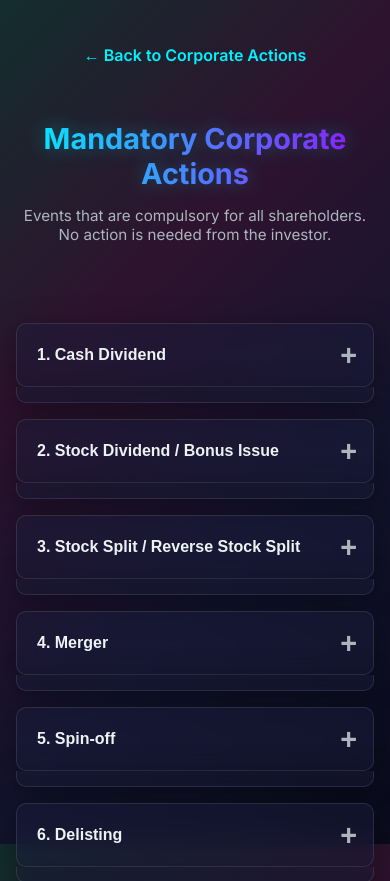
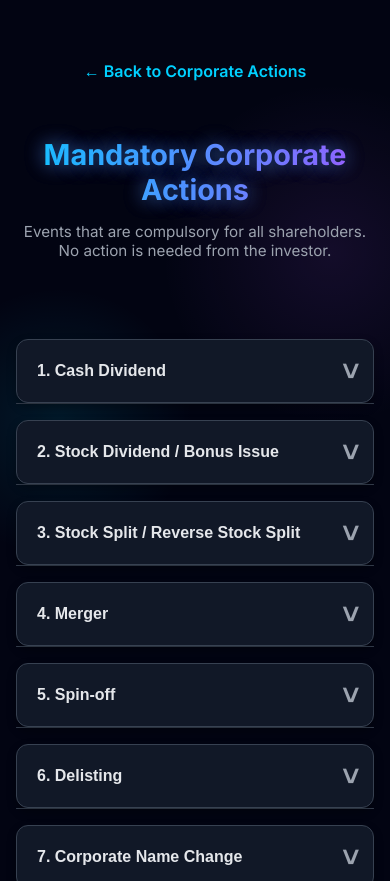
Before and after one commit to rkhaire44-hash/Interview, a plain HTML site: page mandatory_corporate_actions.html in a window 390 px wide. Shown: the top 881 px of the page. Drawn offline with Linux system fonts and the light colour scheme.

Commit message:
Update style.css

```diff
--- a/style.css
+++ b/style.css
@@ -1,26 +1,22 @@
-/* --- Global Styles & Nebula Theme --- */
+/* --- Global Styles & Fintech Pro Theme --- */
 :root {
-    --bg-primary: #0a0b1c;
-    --bg-secondary: #13142e;
-    --accent-cyan: #00f2fe;
-    --accent-magenta: #a200ff;
-    --text-primary: #edf2f4;
-    --text-secondary: #adb5bd;
-    --border-color-translucent: rgba(255, 255, 255, 0.1);
-}
-
-@keyframes gradientAnimation {
-    0% { background-position: 0% 50%; }
-    50% { background-position: 100% 50%; }
-    100% { background-position: 0% 50%; }
+    --bg-primary: #020412;
+    --bg-card: #111827;
+    --accent-primary: #00d1ff;
+    --accent-secondary: #ad53ff;
+    --text-primary: #e5e7eb;
+    --text-secondary: #9ca3af;
+    --border-color: #374151;
+    --glow-shadow-primary: 0 0 20px rgba(0, 209, 255, 0.4);
+    --glow-shadow-secondary: 0 0 20px rgba(173, 83, 255, 0.4);
 }
 
 body {
     font-family: 'Inter', sans-serif;
     background-color: var(--bg-primary);
-    background: linear-gradient(-45deg, #0a0b1c, #13142e, #2e132e, #132e2e);
-    background-size: 400% 400%;
-    animation: gradientAnimation 20s ease infinite;
+    background-image:
+        radial-gradient(circle at 15% 50%, rgba(0, 209, 255, 0.1), transparent 25%),
+        radial-gradient(circle at 85% 30%, rgba(173, 83, 255, 0.1), transparent 25%);
     background-attachment: fixed;
     color: var(--text-primary);
     display: flex;
@@ -40,18 +36,19 @@ body {
 }
 
 .main-header h1, .page-header h1 {
-    font-size: 2.8rem;
-    font-weight: 700;
-    background: linear-gradient(90deg, var(--accent-cyan), var(--accent-magenta));
+    font-size: 3.2rem;
+    font-weight: 800;
+    background: linear-gradient(90deg, var(--accent-primary), var(--accent-secondary));
     -webkit-background-clip: text;
     -webkit-text-fill-color: transparent;
     margin-bottom: 0.5rem;
-    text-shadow: 0 0 20px rgba(0, 242, 254, 0.3);
+    text-shadow: var(--glow-shadow-primary), var(--glow-shadow-secondary);
 }
 
 .main-header p, .page-header p {
     font-size: 1.2rem;
     color: var(--text-secondary);
+    max-width: 600px;
 }
 
 /* --- Button Grid --- */
@@ -63,13 +60,19 @@ body {
     max-width: 1100px;
 }
 
-/* --- Glassmorphism Effect for Buttons & Panels --- */
-.topic-button, .accordion, .panel {
-    background: rgba(27, 28, 59, 0.5); /* Semi-transparent background */
-    backdrop-filter: blur(10px);
-    -webkit-backdrop-filter: blur(10px); /* For Safari */
-    border: 1px solid var(--border-color-translucent);
-    box-shadow: 0 8px 32px 0 rgba(0, 0, 0, 0.37);
+/* --- Base Style for Interactive Cards (Buttons, Accordions) --- */
+.topic-button, .accordion {
+    background-color: var(--bg-card);
+    border: 1px solid var(--border-color);
+    box-shadow: 0 4px 10px rgba(0,0,0,0.3);
+    transition: transform 0.3s ease, box-shadow 0.3s ease, border-color 0.3s ease;
+    border-radius: 12px;
+}
+
+.topic-button:hover, .accordion:hover {
+    transform: translateY(-5px);
+    border-color: var(--accent-primary);
+    box-shadow: 0 10px 25px rgba(0,0,0,0.4), var(--glow-shadow-primary);
 }
 
 /* --- Individual Buttons --- */
@@ -77,32 +80,24 @@ body {
     color: var(--text-primary);
     text-decoration: none;
     padding: 1.5rem 2rem;
-    border-radius: 12px;
     text-align: center;
     font-size: 1.2rem;
     font-weight: 600;
-    transition: transform 0.2s ease, box-shadow 0.2s ease, border-color 0.2s ease;
-}
-
-.topic-button:hover {
-    transform: translateY(-6px) scale(1.02);
-    box-shadow: 0 10px 20px rgba(0, 0, 0, 0.2), 0 0 20px rgba(0, 242, 254, 0.2);
-    border: 1px solid rgba(0, 242, 254, 0.5);
 }
 
 /* --- Back Link for Sub-Pages --- */
 .back-link {
     display: inline-block;
-    color: var(--accent-cyan);
+    color: var(--accent-primary);
     text-decoration: none;
     font-weight: 600;
     margin-bottom: 1.5rem;
-    transition: color 0.2s ease;
+    transition: color 0.2s ease, text-shadow 0.2s ease;
 }
 
 .back-link:hover {
-    color: var(--accent-magenta);
-    text-decoration: underline;
+    color: var(--accent-secondary);
+    text-shadow: var(--glow-shadow-secondary);
 }
 
 /* --- Content & Accordion Styles --- */
@@ -117,63 +112,63 @@ body {
     cursor: pointer;
     padding: 20px 60px 20px 30px;
     width: 100%;
-    border-radius: 10px;
     text-align: left;
     outline: none;
     font-size: 1.15rem;
     font-weight: 600;
-    transition: background-color 0.3s ease, border-radius 0.3s ease;
     margin-top: 1rem;
 }
 
 .accordion::after {
-    content: '+';
+    content: '>';
+    font-family: monospace;
     font-size: 1.8rem;
     color: var(--text-secondary);
     position: absolute;
     right: 30px;
     top: 50%;
-    transform: translateY(-50%);
-    transition: transform 0.3s ease, color 0.3s ease;
+    transform: translateY(-50%) rotate(90deg);
+    transition: transform 0.4s cubic-bezier(0.19, 1, 0.22, 1), color 0.3s ease;
 }
 
 .accordion.active::after {
-    transform: translateY(-50%) rotate(45deg);
-    color: var(--accent-cyan);
-}
-
-.accordion:hover {
-    background: rgba(46, 47, 86, 0.6);
+    transform: translateY(-50%) rotate(-90deg);
+    color: var(--accent-primary);
 }
 
 .accordion.active {
     border-bottom-left-radius: 0;
     border-bottom-right-radius: 0;
-    border-bottom: 1px solid transparent;
+    border-color: var(--accent-primary);
+    box-shadow: 0 10px 25px rgba(0,0,0,0.4), var(--glow-shadow-primary);
+    border-bottom: 1px solid var(--border-color);
 }
 
 .panel {
     padding: 0 30px;
+    background-color: var(--bg-card);
     max-height: 0;
     overflow: hidden;
-    transition: max-height 0.4s ease-out, padding 0.4s ease-out;
+    transition: max-height 0.5s ease-in-out, padding 0.5s ease-in-out;
+    border: 1px solid var(--border-color);
     border-top: none;
-    border-bottom-left-radius: 10px;
-    border-bottom-right-radius: 10px;
+    border-bottom-left-radius: 12px;
+    border-bottom-right-radius: 12px;
+    box-shadow: inset 0 6px 10px -5px rgba(0,0,0,0.5);
 }
 
 /* --- Content Formatting Inside Panels --- */
 .panel h4 {
-    color: var(--accent-cyan);
-    margin-top: 1.5rem;
+    color: var(--accent-primary);
+    margin-top: 2rem;
     margin-bottom: 0.5rem;
-    border-bottom: 1px solid var(--border-color-translucent);
+    border-bottom: 1px solid var(--border-color);
     padding-bottom: 0.5rem;
 }
 
 .panel p, .panel li {
     line-height: 1.7;
-    color: #cad2d9;
+    color: var(--text-primary);
 }
 
 .panel ul, .panel ol {
@@ -182,93 +177,45 @@ body {
 }
 
 .panel blockquote {
-    border-left: 4px solid var(--accent-cyan);
-    padding-left: 20px;
-    margin-left: 0;
+    border-left: 4px solid var(--accent-primary);
+    padding: 10px 20px;
+    margin: 1.5rem 0;
     font-style: italic;
     color: var(--text-secondary);
-    background-color: rgba(0,0,0,0.1);
+    background-color: rgba(0, 209, 255, 0.05);
     border-radius: 4px;
 }
 
 /* --- Mobile Responsiveness --- */
 @media (max-width: 600px) {
     body {
-        padding: 3rem 1rem; /* Reduce side padding on small screens */
+        padding: 3rem 1rem;
     }
 
     .main-header, .page-header {
-        margin-bottom: 3rem; /* Reduce space below the header */
+        margin-bottom: 3rem;
     }
 
     .main-header h1, .page-header h1 {
-        font-size: 2.2rem; /* Make the main title smaller */
+        font-size: 2.5rem;
     }
 
     .main-header p, .page-header p {
-        font-size: 1.1rem; /* Adjust subtitle font size */
+        font-size: 1.1rem;
     }
 
     .accordion {
-        padding: 18px 50px 18px 20px; /* Adjust accordion button padding */
+        padding: 18px 50px 18px 20px;
     }
 
     .accordion::after {
-        right: 20px; /* Move the '+' icon slightly */
-    }
-}
-
-/* --- Mobile Responsiveness & Touch Optimization --- */
-@media (max-width: 768px) {
-    body {
-        padding: 2rem 1rem;
-    }
-
-    .main-header h1, .page-header h1 {
-        font-size: 2rem;
-    }
-
-    .main-header p, .page-header p {
-        font-size: 1rem;
-    }
-
-    .topic-grid {
-        grid-template-columns: repeat(auto-fit, minmax(220px, 1fr));
-        gap: 1.2rem; /* slightly bigger gap for finger space */
-    }
-
-    .topic-button {
-        font-size: 1rem;
-        padding: 1.2rem; /* more padding for touch */
-        border-radius: 14px; /* softer touch feel */
-        min-height: 52px; /* ensures 44px+ tap area */
-    }
-
-    .accordion {
-        padding: 20px 50px 20px 20px; /* bigger touch area */
-        font-size: 1rem;
-        min-height: 50px;
-    }
-
-    .accordion::after {
-        right: 18px;
-        font-size: 1.6rem;
-    }
-
-    .panel {
-        padding: 0 20px 15px; /* more bottom padding for readability */
-    }
-
-    .back-link {
-        font-size: 1rem;
-        padding: 0.6rem 0; /* extra vertical tap area */
-        display: inline-block;
+        right: 20px;
     }
 }
 
 @media (max-width: 480px) {
     .topic-grid {
-        grid-template-columns: 1fr; /* single column for very small screens */
+        grid-template-columns: repeat(2, 1fr); /* two buttons per row */
         gap: 1rem;
     }
 
```
